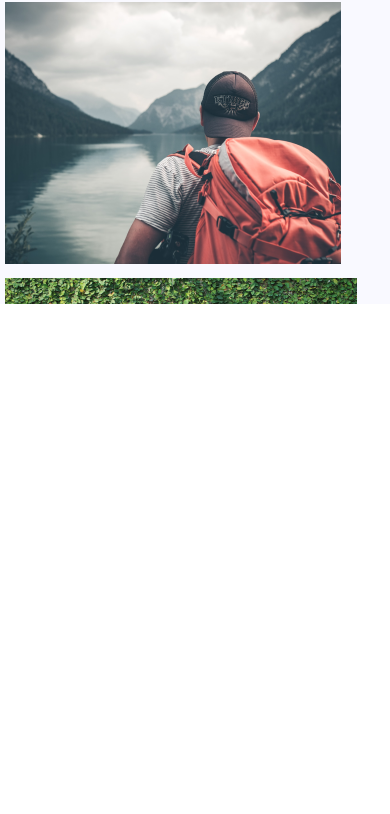
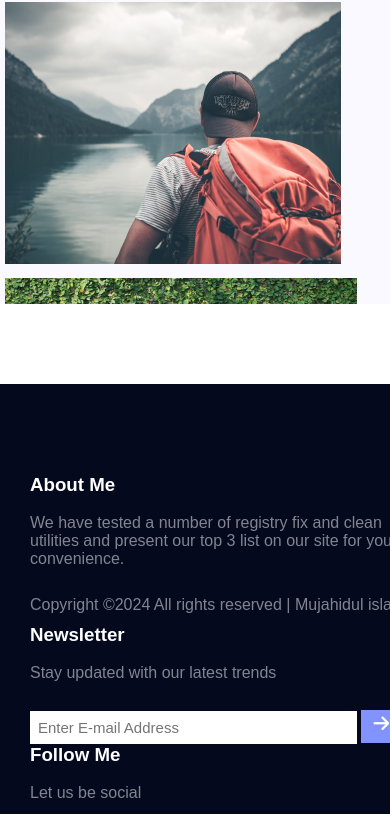
Before and after one commit to MujahidulIslam4541/Advengers-Website, a plain HTML site: page Index.html in a window 390 px wide. Shown: the part 2716-3530 px from the top of the page. Drawn offline with Linux system fonts and the light colour scheme.

Commit message:
Update style.css

```diff
--- a/style.css
+++ b/style.css
@@ -189,9 +189,6 @@ header .nav ul li a:hover{
     margin: 20px;
 }
 @media(max-width:700px){
-    body{
-        overflow-x: hidden;
-    }
     .About-us h2 {
         font-size: 20px;
         margin-top: 70px;
@@ -354,8 +351,7 @@ footer .foot .foot2 i:hover {
         width: 100%;
         height: 80vh;
         position: relative;
-        top: 830px;
-        overflow-x: hidden;
+        top: 80px;
     }
     footer .foot{
         display: block;
```
